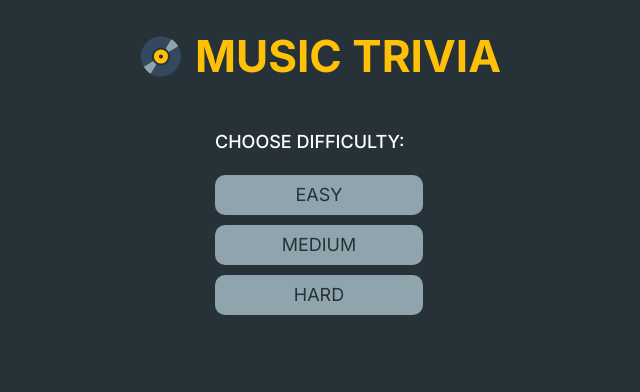
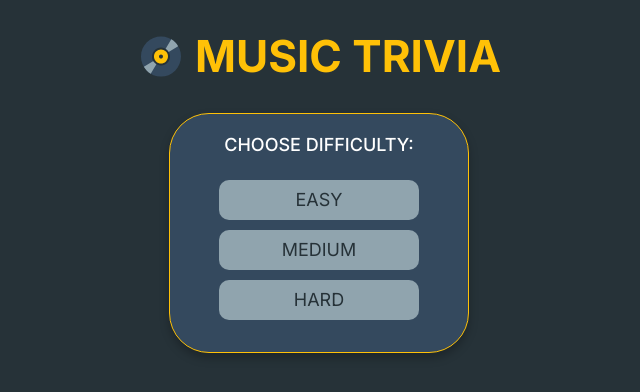
Before and after one commit to isabellymonteiro/react-music-trivia, a React (Create React App) app: page / in a window 1280 px wide. Shown: the top 392 px of the page, without its empty margins (321-961 px from the left). Built offline with nearby package versions, Linux system fonts and the light colour scheme; the HTML template or start-up script is replaced by a standard one.

Commit message:
added style to difficulty card

```diff
--- a/src/styles.ts
+++ b/src/styles.ts
@@ -56,11 +56,22 @@ export const TitleStyle = styled.div`
 `
 
 export const DifficultyCardStyle = styled.div`
+  display: flex;
+  flex-direction: column;
+  align-items: center;
+  background: #34495e;
+  width: 300px;
+  height: 240px;
+  border-radius: 40px;
+  border: 1px solid #ffc107;
+  box-shadow: 0px 5px 10px rgba(0, 0, 0, 0.25);
+
   p {
     color: #fff;
     font-size: 18px;
     font-weight: 500;
-  }
+    margin: 20px 0;
+    }
 `
 
 export const DifficultyButton = styled.button<Props>`
@@ -68,7 +79,7 @@ export const DifficultyButton = styled.button<Props>`
   color: #263238;
   user-select: none;
   font-size: 18px;
-  width: 100%;
+  width: 200px;
   height: 40px;
   margin: 5px 0;
   border: 0;
```
